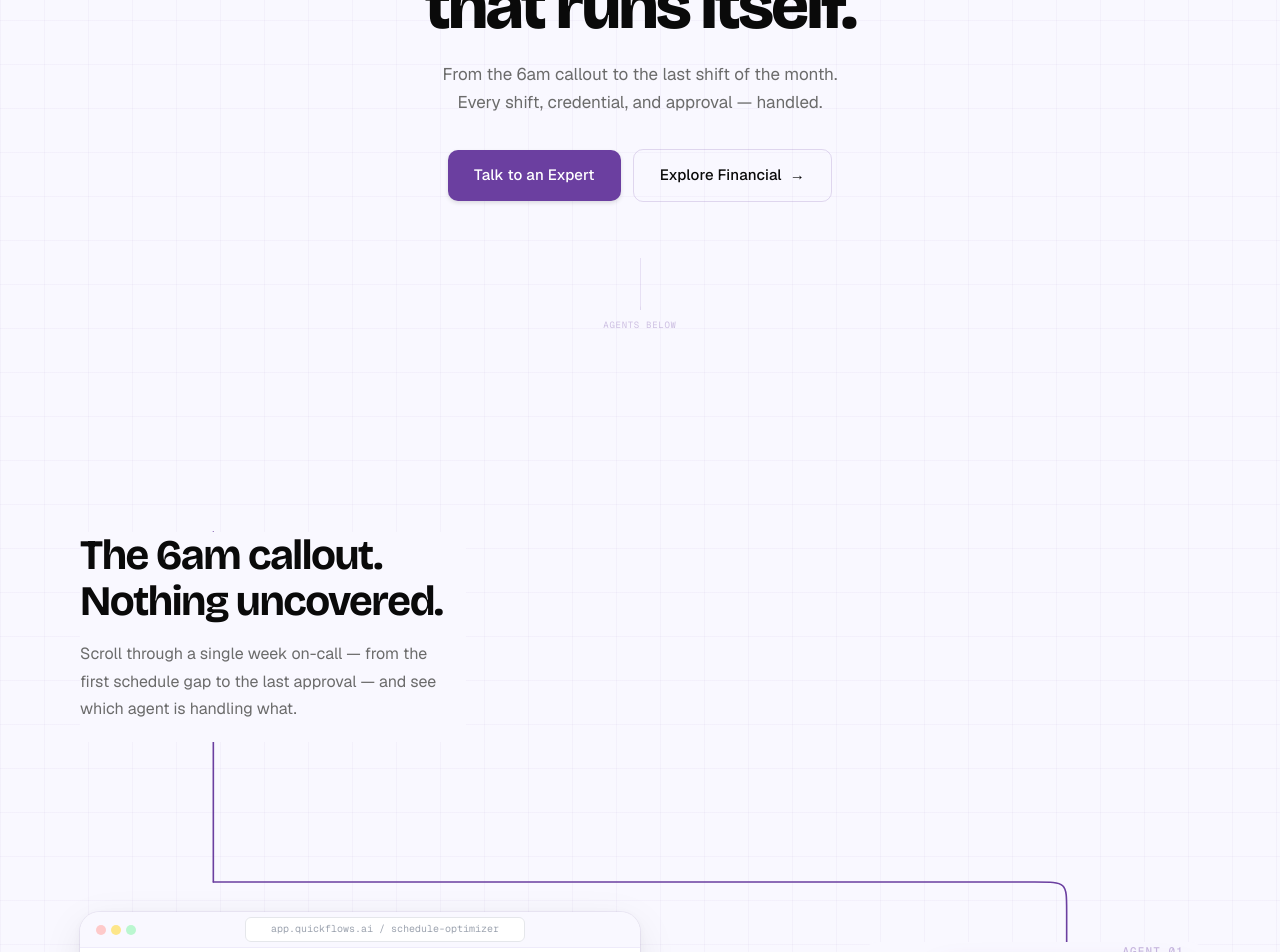
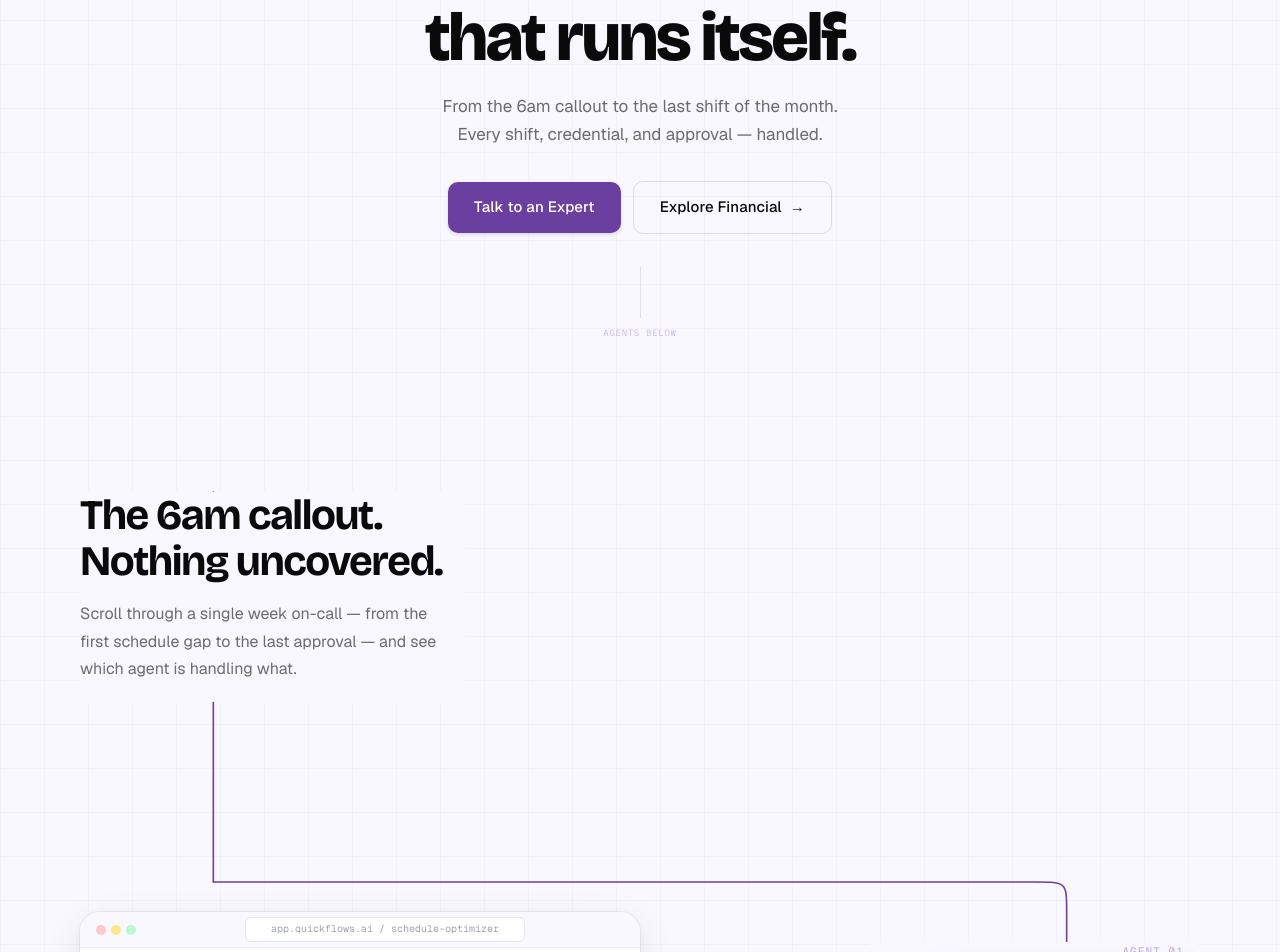
Before and after one commit to Suryaa-dsgn/QF_Website, a Next.js app: page /workforce in a window 1280 px wide. Shown: the part 288-1240 px from the top of the page. Built offline with nearby package versions, Linux system fonts and the light colour scheme.

Commit message:
small changes done

```diff
--- a/src/components/sections/CompliancePage.tsx
+++ b/src/components/sections/CompliancePage.tsx
@@ -407,7 +407,7 @@ function Hero() {
   return (
     <section
       className="flex flex-col items-center justify-center text-center px-10"
-      style={{ minHeight: 'calc(100vh - 60px)', paddingTop: '80px', paddingBottom: '60px' }}
+      style={{ minHeight: 'calc(100vh - 60px)', paddingTop: '80px', paddingBottom: '20px' }}
     >
       <div ref={heroRef} className="max-w-[680px] mx-auto">
 
@@ -466,7 +466,7 @@ function Hero() {
 
         {/* Scroll cue */}
         <div
-          className="hero-animate flex flex-col items-center gap-2 mt-14"
+          className="hero-animate flex flex-col items-center gap-2 mt-8"
           aria-hidden="true"
         >
           <div
@@ -568,7 +568,7 @@ function ScrollSection({ sv }: { sv: MotionValue<number> }) {
       >
         {/* Static lead-in stub: always visible, connects header to animated line */}
         <line
-          x1="200" y1="80"
+          x1="200" y1="40"
           x2="200" y2="430"
           stroke="#0891B2"
           strokeWidth="1.5"
@@ -599,7 +599,7 @@ function ScrollSection({ sv }: { sv: MotionValue<number> }) {
         <div
           style={{
             position: 'absolute',
-            top: '80px',
+            top: '40px',
             left: '40px',
             maxWidth: '460px',
             zIndex: 10,
--- a/src/components/sections/FinancialPage.tsx
+++ b/src/components/sections/FinancialPage.tsx
@@ -415,7 +415,7 @@ function Hero() {
   return (
     <section
       className="flex flex-col items-center justify-center text-center px-10"
-      style={{ minHeight: 'calc(100vh - 60px)', paddingTop: '80px', paddingBottom: '60px' }}
+      style={{ minHeight: 'calc(100vh - 60px)', paddingTop: '80px', paddingBottom: '20px' }}
     >
       <div ref={heroRef} className="max-w-[680px] mx-auto">
 
@@ -474,7 +474,7 @@ function Hero() {
 
         {/* Scroll cue */}
         <div
-          className="hero-animate flex flex-col items-center gap-2 mt-14"
+          className="hero-animate flex flex-col items-center gap-2 mt-8"
           aria-hidden="true"
         >
           <div
@@ -585,7 +585,7 @@ function ScrollSection({ sv }: { sv: MotionValue<number> }) {
       >
         {/* Static lead-in stub: always visible, connects header to animated line */}
         <line
-          x1="200" y1="80"
+          x1="200" y1="40"
           x2="200" y2="430"
           stroke="#6B3FA0"
           strokeWidth="1.5"
@@ -616,7 +616,7 @@ function ScrollSection({ sv }: { sv: MotionValue<number> }) {
         <div
           style={{
             position: 'absolute',
-            top: '80px',
+            top: '40px',
             left: '40px',
             maxWidth: '460px',
             zIndex: 10,
--- a/src/components/sections/WorkforcePage.tsx
+++ b/src/components/sections/WorkforcePage.tsx
@@ -447,7 +447,7 @@ function Hero() {
   return (
     <section
       className="flex flex-col items-center justify-center text-center px-10"
-      style={{ minHeight: 'calc(100vh - 60px)', paddingTop: '80px', paddingBottom: '60px' }}
+      style={{ minHeight: 'calc(100vh - 60px)', paddingTop: '80px', paddingBottom: '20px' }}
     >
       <div ref={heroRef} className="max-w-[680px] mx-auto">
 
@@ -506,7 +506,7 @@ function Hero() {
 
         {/* Scroll cue */}
         <div
-          className="hero-animate flex flex-col items-center gap-2 mt-14"
+          className="hero-animate flex flex-col items-center gap-2 mt-8"
           aria-hidden="true"
         >
           <div
@@ -624,7 +624,7 @@ function ScrollSection({ sv }: { sv: MotionValue<number> }) {
       >
         {/* Static lead-in stub: always visible, connects header to animated line */}
         <line
-          x1="200" y1="80"
+          x1="200" y1="40"
           x2="200" y2="430"
           stroke="#6B3FA0"
           strokeWidth="1.5"
@@ -655,7 +655,7 @@ function ScrollSection({ sv }: { sv: MotionValue<number> }) {
         <div
           style={{
             position: 'absolute',
-            top: '80px',
+            top: '40px',
             left: '40px',
             maxWidth: '460px',
             zIndex: 10,
```
